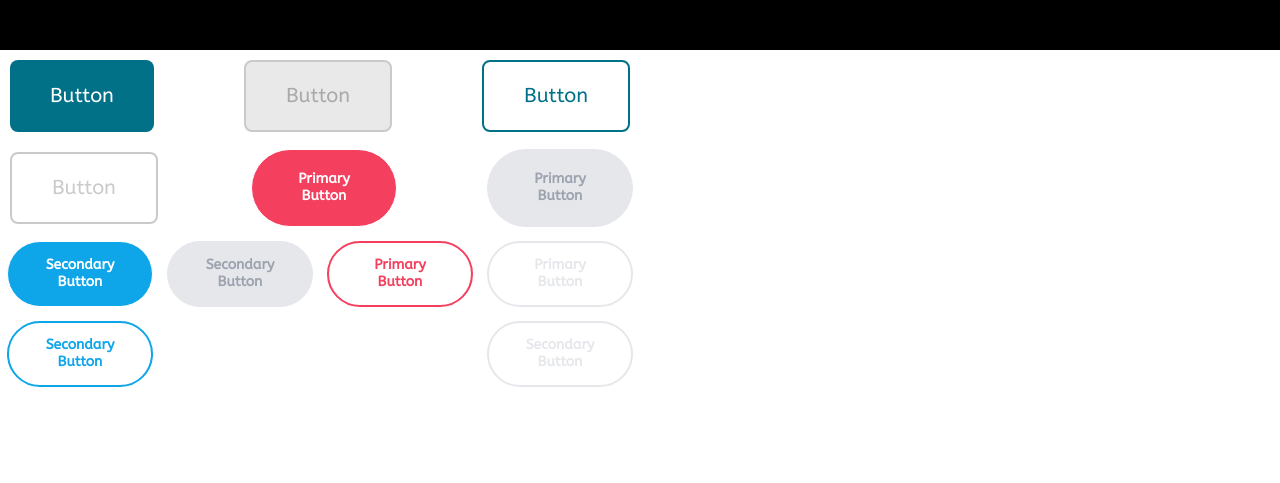
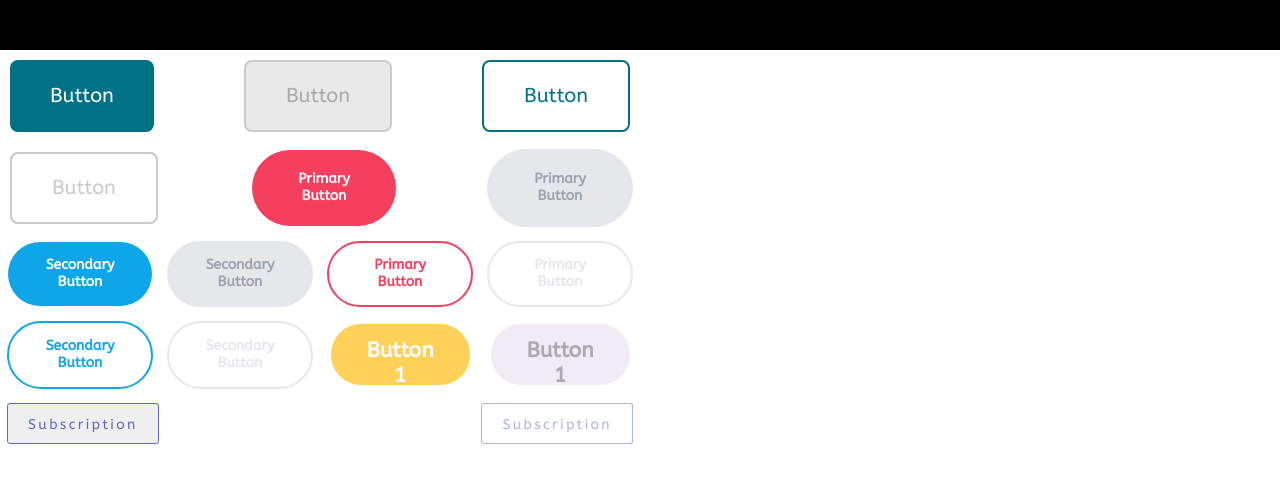
Before and after one commit to MikusR/2023-12-01-frontend, a website built with Vite: page index.html in a window 1280 px wide. Shown: the part 151-634 px from the top of the page. Built offline with nearby package versions, Linux system fonts and the light colour scheme.

Commit message:
button 4 and 5

```diff
--- a/index.html
+++ b/index.html
@@ -24,6 +24,10 @@
         <button class="button3" disabled>Primary Button</button>
         <button class="button3 button3-alt">Secondary Button</button>
         <button class="button3 button3-alt" disabled>Secondary Button</button>
+        <button class="button4">Button 1</button>
+        <button class="button4" disabled>Button 1</button>
+        <button class="button5">Subscription</button>
+        <button class="button5" disabled>Subscription</button>
     </div>
 </section>
 
--- a/style.css
+++ b/style.css
@@ -148,3 +148,54 @@ button:disabled {
     outline: none;
 
 }
+
+.button4 {
+    padding: 14px 34px;
+    background-color: #FFD159;
+    color: white;
+    border: none;
+    border-radius: 30px;
+    height: 61px;
+    font-weight: bold;
+    font-size: 21px;
+}
+
+
+.button4:hover {
+    background-color: white;
+    color: #FFD159;
+    border: 1.5px solid #FFD159;
+
+}
+
+.button4:disabled {
+    background-color: #F1EBF5;
+    color: #AEA8B2;
+    border: none;
+}
+
+.button5 {
+    border-radius: 3px;
+    padding: 11px 20px;
+    color: #5C6BC0;
+    border: 1px solid #5C6BC0;
+    font-size: 14px;
+    line-height: 19px;
+    letter-spacing: 2.36px;
+    height: 41px;
+
+}
+
+
+.button5:hover {
+    color: white;
+    background-color: #5C6BC0;
+
+}
+
+.button5:disabled {
+    color: rgba(92, 107, 192, 0.5);
+    border-color: rgba(92, 107, 192, 0.5);
+    background-color: white;
+
+}
```
